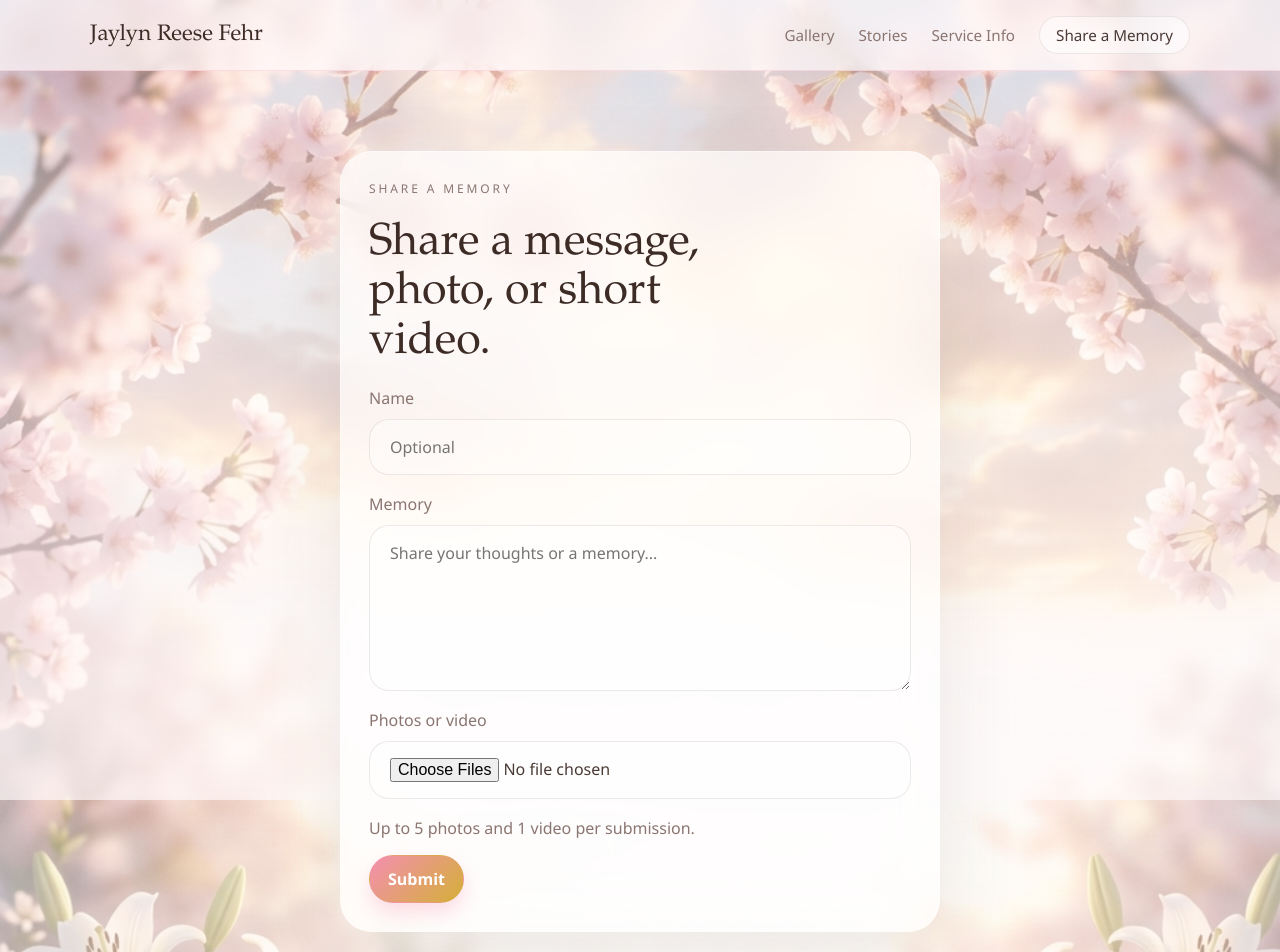
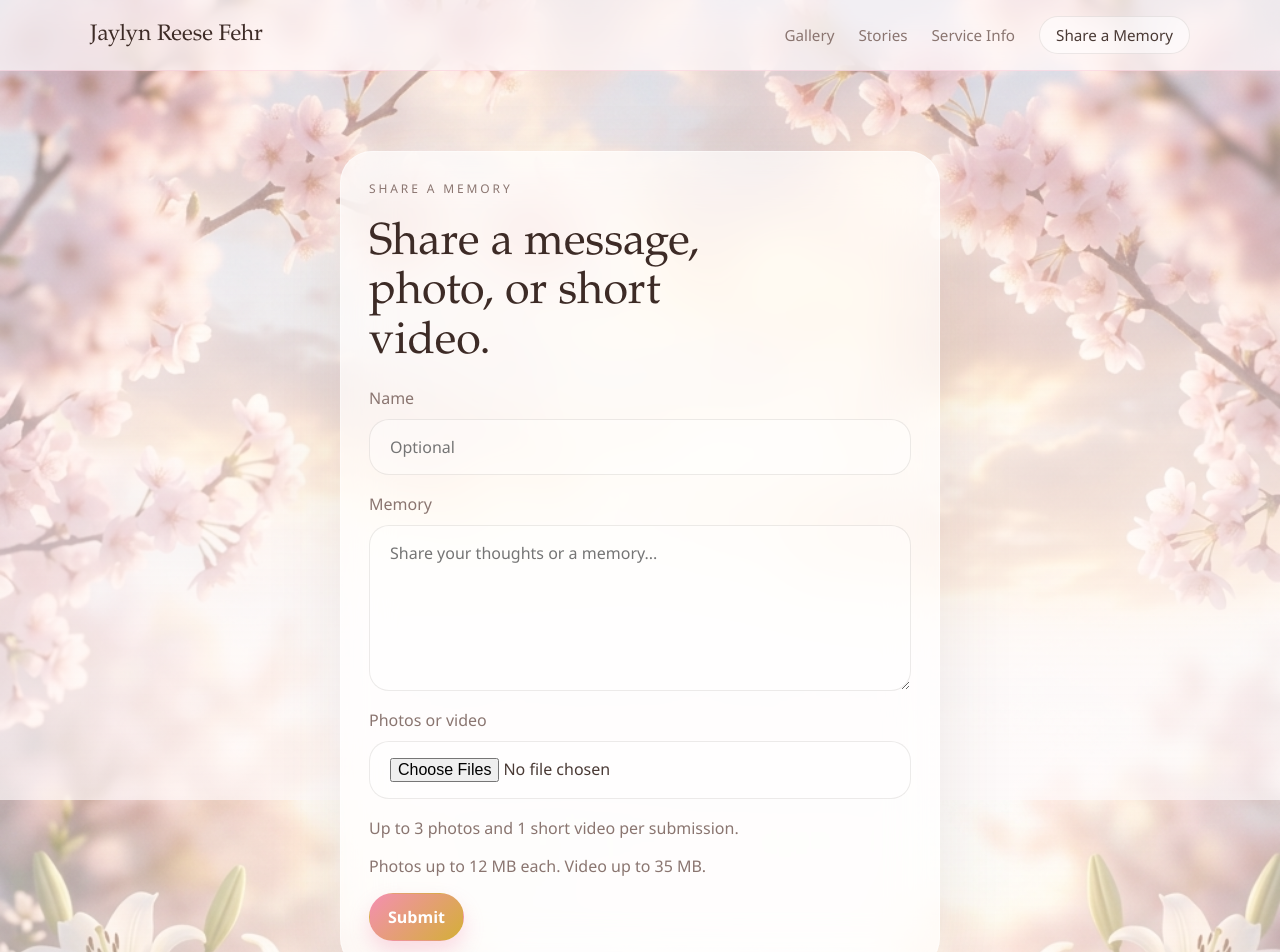
Before and after one commit to KiNG-DREWSKiii/memorial_page, a Next.js app: page /share in a window 1280 px wide. Shown: the top 952 px of the page. Built offline with nearby package versions, Linux system fonts and the light colour scheme; no server answers.

Commit message:
Tighten upload limits for free-tier hosting

```diff
--- a/components/submission-form.tsx
+++ b/components/submission-form.tsx
@@ -137,7 +137,10 @@ export function SubmissionForm() {
       </label>
 
       <p className="microcopy">
-        Up to {uploadLimits.maxImageFiles} photos and {uploadLimits.maxVideoFiles} video per submission.
+        Up to {uploadLimits.maxImageFiles} photos and {uploadLimits.maxVideoFiles} short video per submission.
+      </p>
+      <p className="microcopy">
+        Photos up to 12 MB each. Video up to 35 MB.
       </p>
       {selectionMessage ? <p className="microcopy">{selectionMessage}</p> : null}
 
--- a/lib/config.ts
+++ b/lib/config.ts
@@ -19,9 +19,9 @@ export const supabaseServiceRoleKey =
 export const supabaseStorageBucket = process.env.SUPABASE_STORAGE_BUCKET ?? "memorial-media";
 
 export const uploadLimits = {
-  maxMediaFiles: 6,
-  maxImageFiles: 5,
+  maxMediaFiles: 4,
+  maxImageFiles: 3,
   maxVideoFiles: 1,
-  maxImageBytes: 15 * 1024 * 1024,
-  maxVideoBytes: 80 * 1024 * 1024
+  maxImageBytes: 12 * 1024 * 1024,
+  maxVideoBytes: 35 * 1024 * 1024
 } as const;
--- a/lib/media-rules.ts
+++ b/lib/media-rules.ts
@@ -29,12 +29,12 @@ export function validateMediaSelection(files: UploadCandidate[]) {
 
   const oversizedImage = imageFiles.find((file) => file.size > uploadLimits.maxImageBytes);
   if (oversizedImage) {
-    return `${oversizedImage.name} is too large. Photos must be under 15 MB.`;
+    return `${oversizedImage.name} is too large. Photos must be under 12 MB.`;
   }
 
   const oversizedVideo = videoFiles.find((file) => file.size > uploadLimits.maxVideoBytes);
   if (oversizedVideo) {
-    return `${oversizedVideo.name} is too large. Videos must be under 80 MB.`;
+    return `${oversizedVideo.name} is too large. Videos must be under 35 MB.`;
   }
 
   return null;
```
